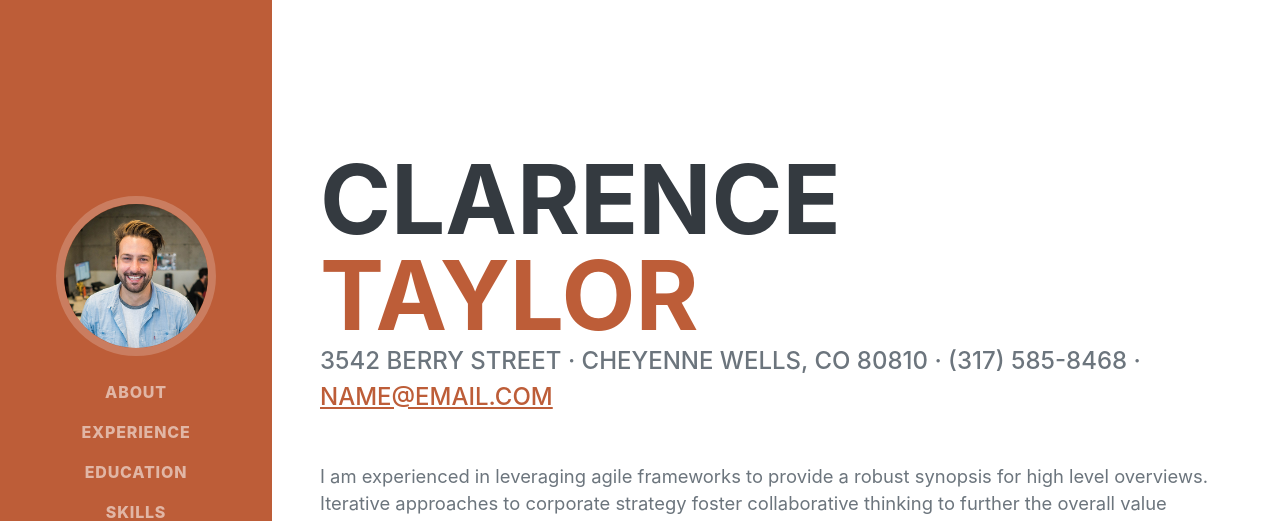
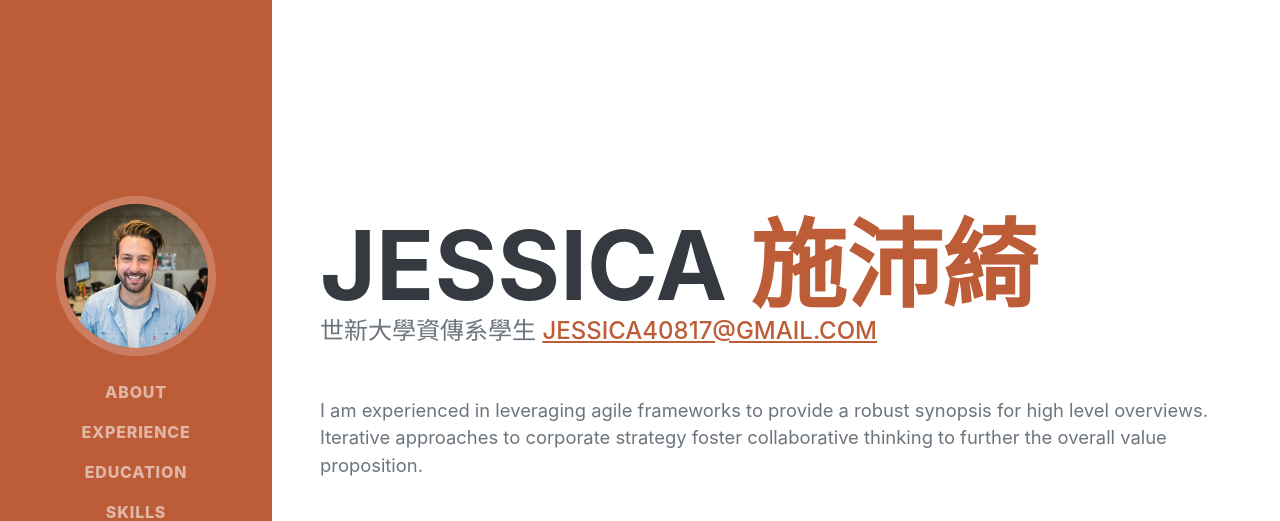
Before and after one commit to jessica1123web/jessica1123.github.io, a plain HTML site: page index.html in a window 1280 px wide. Shown: the top 521 px of the page. Drawn offline with nearby package versions, Linux system fonts and the light colour scheme; a web font is replaced by a local one.

Commit message:
部署範本

```diff
--- a/index.html
+++ b/index.html
@@ -1,11 +1,11 @@
 <!DOCTYPE html>
-<html lang="en">
+<html lang="zh-TW">
     <head>
         <meta charset="utf-8" />
         <meta name="viewport" content="width=device-width, initial-scale=1, shrink-to-fit=no" />
-        <meta name="description" content="" />
-        <meta name="author" content="" />
-        <title>Resume - Start Bootstrap Theme</title>
+        <meta name="description" content="施沛綺的Resume" />
+        <meta name="author" content="施沛綺的自我介紹" />
+        <title>施沛綺的Resume - Start Bootstrap Theme</title>
         <link rel="icon" type="image/x-icon" href="assets/img/favicon.ico" />
         <!-- Font Awesome icons (free version)-->
         <script src="https://use.fontawesome.com/releases/v6.3.0/js/all.js" crossorigin="anonymous"></script>
@@ -40,12 +40,12 @@
             <section class="resume-section" id="about">
                 <div class="resume-section-content">
                     <h1 class="mb-0">
-                        Clarence
-                        <span class="text-primary">Taylor</span>
+                        Jessica
+                        <span class="text-primary">施沛綺</span>
                     </h1>
                     <div class="subheading mb-5">
-                        3542 Berry Street · Cheyenne Wells, CO 80810 · (317) 585-8468 ·
-                        <a href="mailto:name@email.com">name@email.com</a>
+                        世新大學資傳系學生
+                        <a href="mailto:name@email.com">jessica40817@gmail.com</a>
                     </div>
                     <p class="lead mb-5">I am experienced in leveraging agile frameworks to provide a robust synopsis for high level overviews. Iterative approaches to corporate strategy foster collaborative thinking to further the overall value proposition.</p>
                     <div class="social-icons">
```
